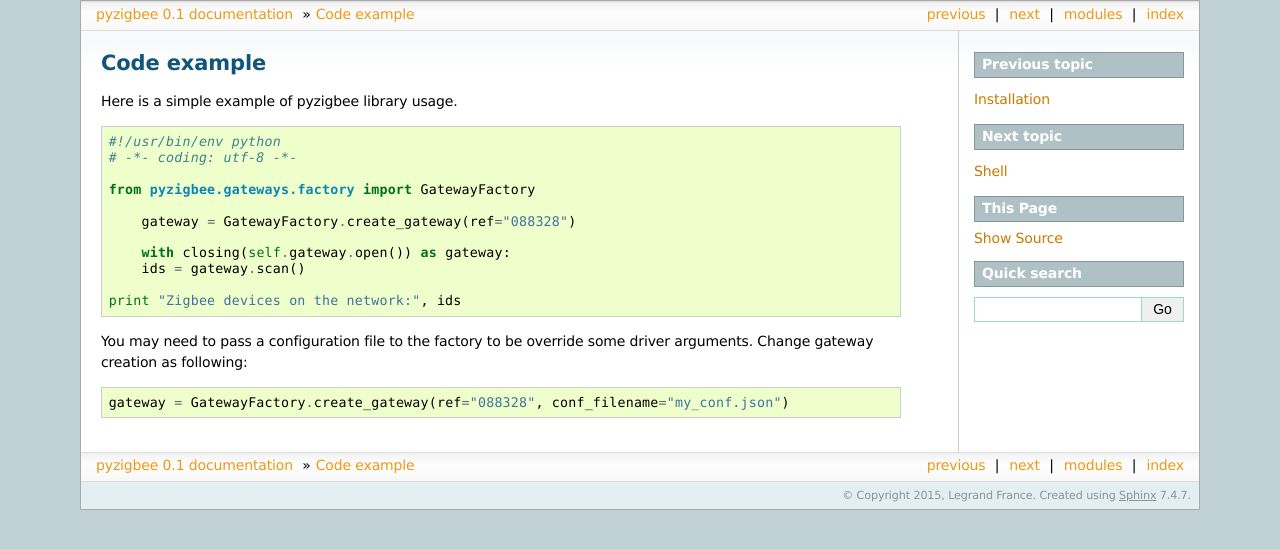
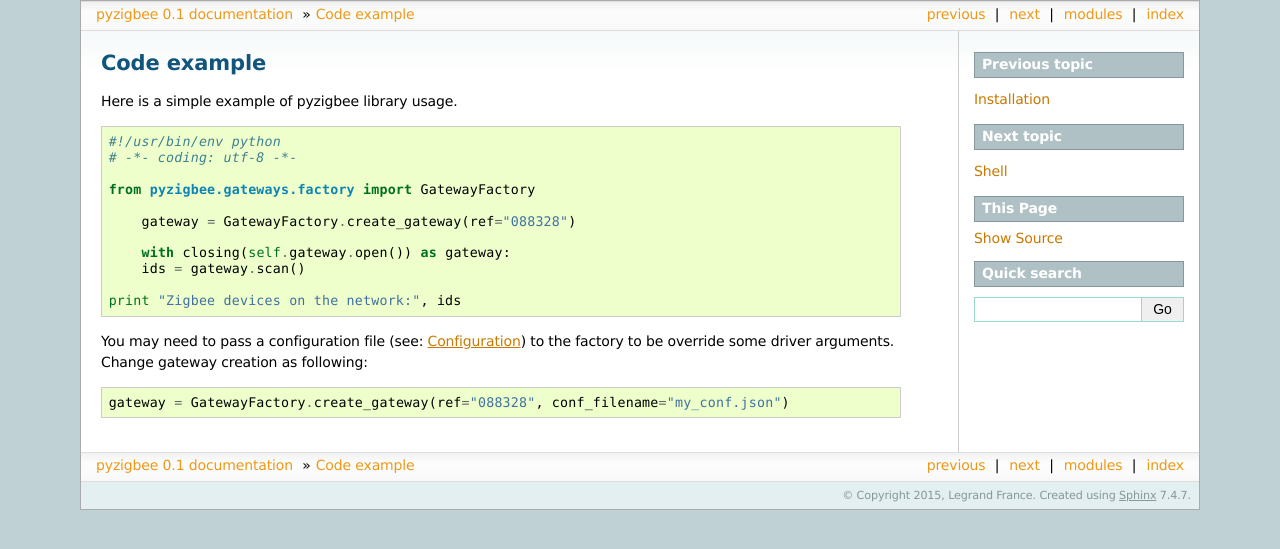
Before and after one commit to pierreroth64/pyzigbee, a Sphinx documentation site: the page built from docs/example.rst, in a window 1280 px wide. Shown: the top 549 px of the page. Built offline with Sphinx 7.4.7, drawn with Linux system fonts in a browser that asks for light colours.

Commit message:
Add link to configuration in code example

```diff
--- a/docs/example.rst
+++ b/docs/example.rst
@@ -17,7 +17,7 @@
 
     print "Zigbee devices on the network:", ids
 
-You may need to pass a configuration file to the factory to be override some driver arguments. Change gateway creation as following:
+You may need to pass a configuration file (see: :ref:`configuration`) to the factory to be override some driver arguments. Change gateway creation as following:
 
 .. code-block:: python
 
--- a/docs/shell.rst
+++ b/docs/shell.rst
@@ -26,6 +26,8 @@
 
   You may need to gain priviledges on your machine to access the underlying hardware (such as the serial com port). A *sudo pyzigbeesh* should do the trick.
 
+
+.. _configuration:
 
 Configuration
 -------------
```
